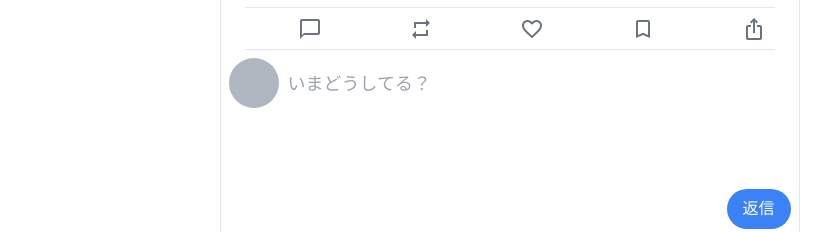
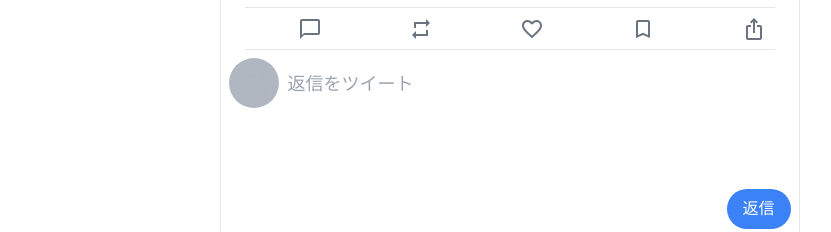
Before and after one commit to mokkun55/twitter-clone, a Next.js app: page /posts/1 in a window 1280 px wide. Shown: the part 280-512 px from the top of the page, without its empty margins (150-981 px from the left). Built offline with nearby package versions, Linux system fonts and the light colour scheme; no server answers.

Commit message:
ツイート内容打たないと送信できないように

```diff
--- a/src/app/posts/[id]/page.tsx
+++ b/src/app/posts/[id]/page.tsx
@@ -23,14 +23,13 @@ type Props = {
   };
 };
 
-// TODO ここからやる
-
 const Page = ({ params }: Props) => {
   const postId = params.id;
   const router = useRouter();
   const [user] = useAuthState(auth);
 
   const [isTweet, setIsTweet] = useState<boolean>(true);
+  const [postText, setPostText] = useState<string>("");
 
   const userProfile = useRecoilValue(loginUserProfile);
   const { getUserProfile } = useLoginUser();
@@ -150,9 +149,9 @@ const Page = ({ params }: Props) => {
           <div className="mt-3 w-full h-fit ">
             <textarea
               className="resize-none outline-none w-full text-lg"
-              placeholder="いまどうしてる？"
-              // onChange={(e) => setPostText(e.target.value)}
-              // value={postText}
+              placeholder="返信をツイート"
+              onChange={(e) => setPostText(e.target.value)}
+              value={postText}
             ></textarea>
             <div className="flex">
               <button
```
